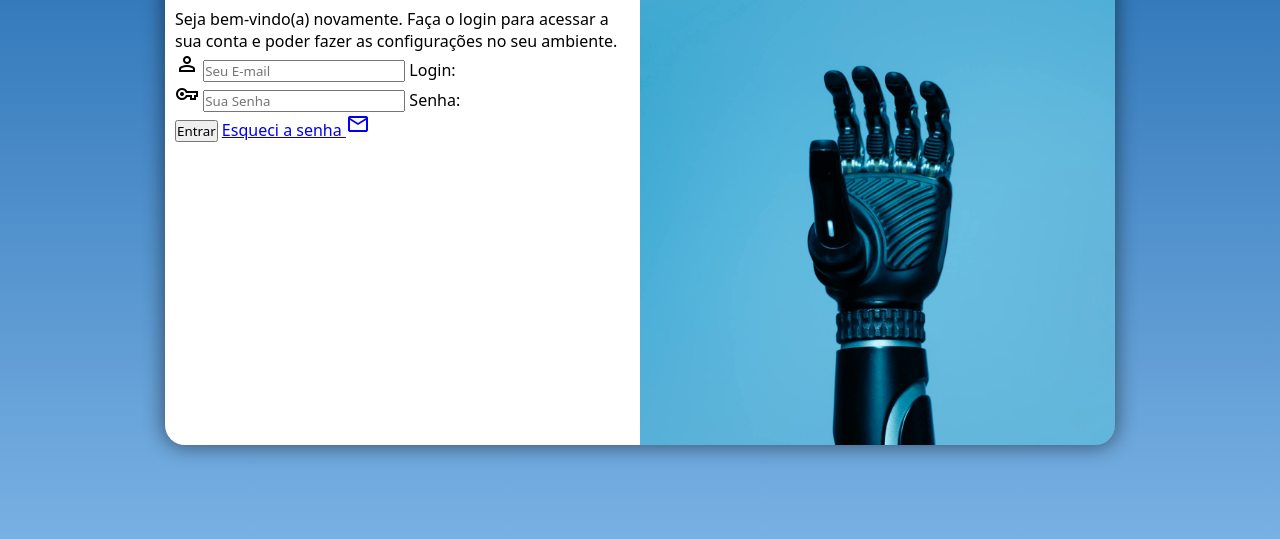
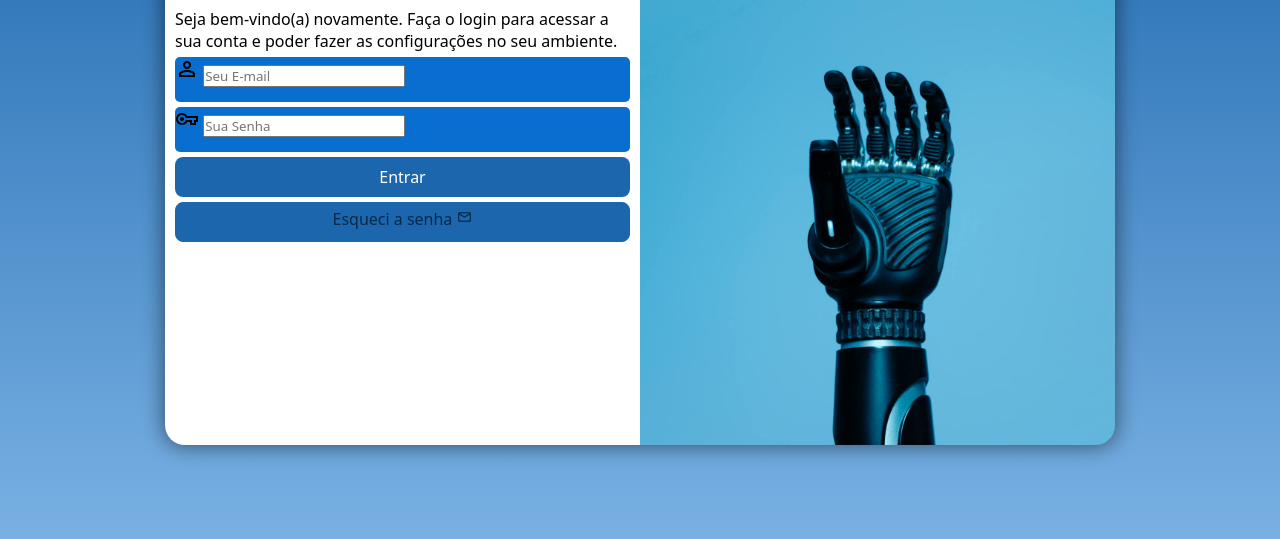
Before and after one commit to LincolnDF/projeto-login, a plain HTML site: page index.html in a window 1280 px wide. Shown: the part 205-744 px from the top of the page. Drawn offline with nearby package versions, Linux system fonts and the light colour scheme.

Commit message:
dando estilo para o formulario

```diff
--- a/estilos/style.css
+++ b/estilos/style.css
@@ -66,3 +66,60 @@ div#formulario > h1 {
 div#formulario > p {
     font-size: 0.8em;
 }
+
+form > div.campo {
+    display: block;
+    background-color:#086fd0;
+    width: 100%;
+    height: 45px;
+    border-radius: 5px;
+    margin: 5px 0px;
+
+}
+
+div.campo > label {
+    display: none;
+}
+
+form > input[type=submit] {
+    display: block;
+    font-size: 1em;
+    width: 100%;
+    height: 40px;
+    background-color: #1b66ad;
+    color: white;
+    border: none;
+    border-radius: 8px;
+    cursor: pointer;
+}
+
+form > input[type=submit]:hover {
+    background-color: #80b6e7;
+    transform: scale(95%);
+    transition: scale, .2s ;
+}
+
+form > a.botao {
+    display: block;
+    text-align: center;
+    font-size: 1em;
+    width: 100%;
+    height: 40px;
+    padding-top: 5px;
+    margin-top: 5px;
+    color: #06294a;
+    background-color: #1b66ad;
+    border: 1px solid #1b66ad;
+    border-radius: 8px;
+    text-decoration: none;
+}
+
+form > a.botao:hover {
+    background-color: #80b6e7;
+    transform: scale(95%);
+    transition: scale, .2s ;
+}
+
+form >a.botao > span {
+    font-size: 1em;
+}
--- a/index.html
+++ b/index.html
@@ -26,7 +26,7 @@
 
                         <input type="email" name="email" id="ilogin" placeholder="Seu E-mail" autocomplete="email" required maxlength="30">
 
-                        <label for="ilogin">Login:</label>
+                        <label for="ilogin">Login</label>
 
                     </div>
                     <div class="campo">
@@ -34,11 +34,11 @@
 
                         <input type="password" name="senha" id="isenha" placeholder="Sua Senha" autocomplete="current-password" required minlength="8">
 
-                        <label for="isenha">Senha:</label>
+                        <label for="isenha">Senha</label>
                     </div>
 
                     <input type="submit" value="Entrar">
-                    <a href="esqueci.html">Esqueci a senha
+                    <a href="esqueci.html" class="botao">Esqueci a senha
                         <span class="material-symbols-outlined">mail</span>
                     </a>
 
```
